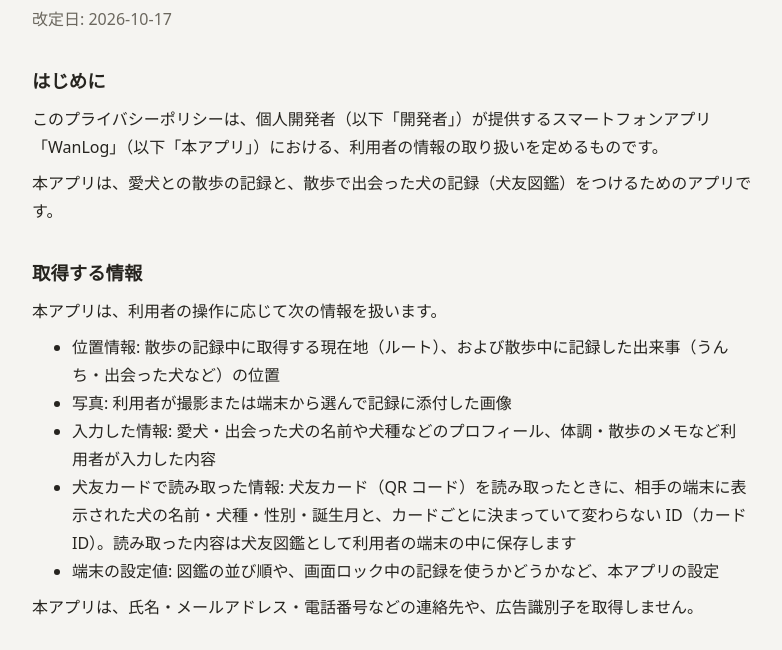
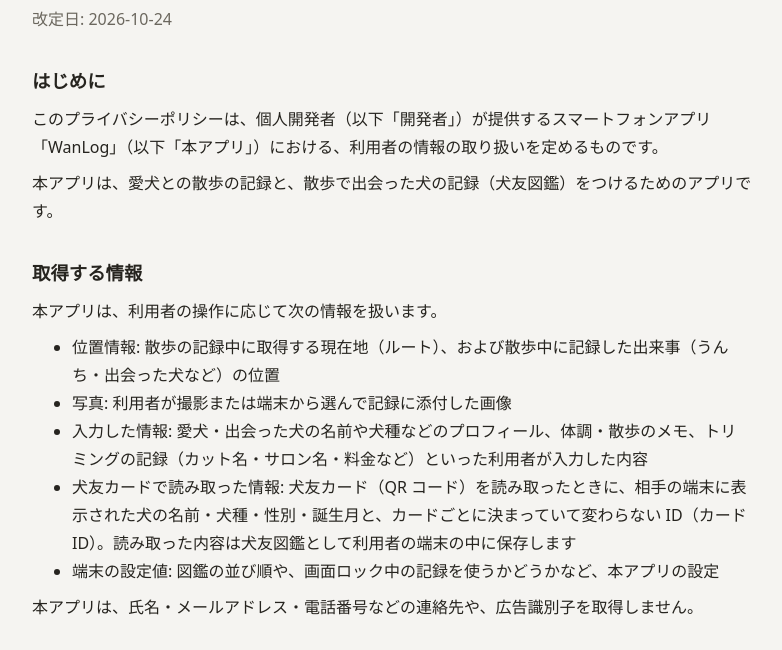
Before and after one commit to YoshinoriTanaka0125/wanlog-privacy, a plain HTML site: page index.html in a window 1280 px wide. Shown: the part 69-719 px from the top of the page, without its empty margins (248-1030 px from the left). Drawn offline with Linux system fonts and the light colour scheme.

Commit message:
update: 入力した情報にトリミングの記録を追記（2026-10-24 改定）

```diff
--- a/index.html
+++ b/index.html
@@ -16,7 +16,7 @@
 </head>
 <body>
   <h1>WanLog プライバシーポリシー</h1>
-  <p class="updated">改定日: 2026-10-17</p>
+  <p class="updated">改定日: 2026-10-24</p>
   <section>
     <h2>はじめに</h2>
     <p>このプライバシーポリシーは、個人開発者（以下「開発者」）が提供するスマートフォンアプリ「WanLog」（以下「本アプリ」）における、利用者の情報の取り扱いを定めるものです。</p>
@@ -28,7 +28,7 @@
     <ul>
       <li>位置情報: 散歩の記録中に取得する現在地（ルート）、および散歩中に記録した出来事（うんち・出会った犬など）の位置</li>
       <li>写真: 利用者が撮影または端末から選んで記録に添付した画像</li>
-      <li>入力した情報: 愛犬・出会った犬の名前や犬種などのプロフィール、体調・散歩のメモなど利用者が入力した内容</li>
+      <li>入力した情報: 愛犬・出会った犬の名前や犬種などのプロフィール、体調・散歩のメモ、トリミングの記録（カット名・サロン名・料金など）といった利用者が入力した内容</li>
       <li>犬友カードで読み取った情報: 犬友カード（QR コード）を読み取ったときに、相手の端末に表示された犬の名前・犬種・性別・誕生月と、カードごとに決まっていて変わらない ID（カード ID）。読み取った内容は犬友図鑑として利用者の端末の中に保存します</li>
       <li>端末の設定値: 図鑑の並び順や、画面ロック中の記録を使うかどうかなど、本アプリの設定</li>
     </ul>
```
